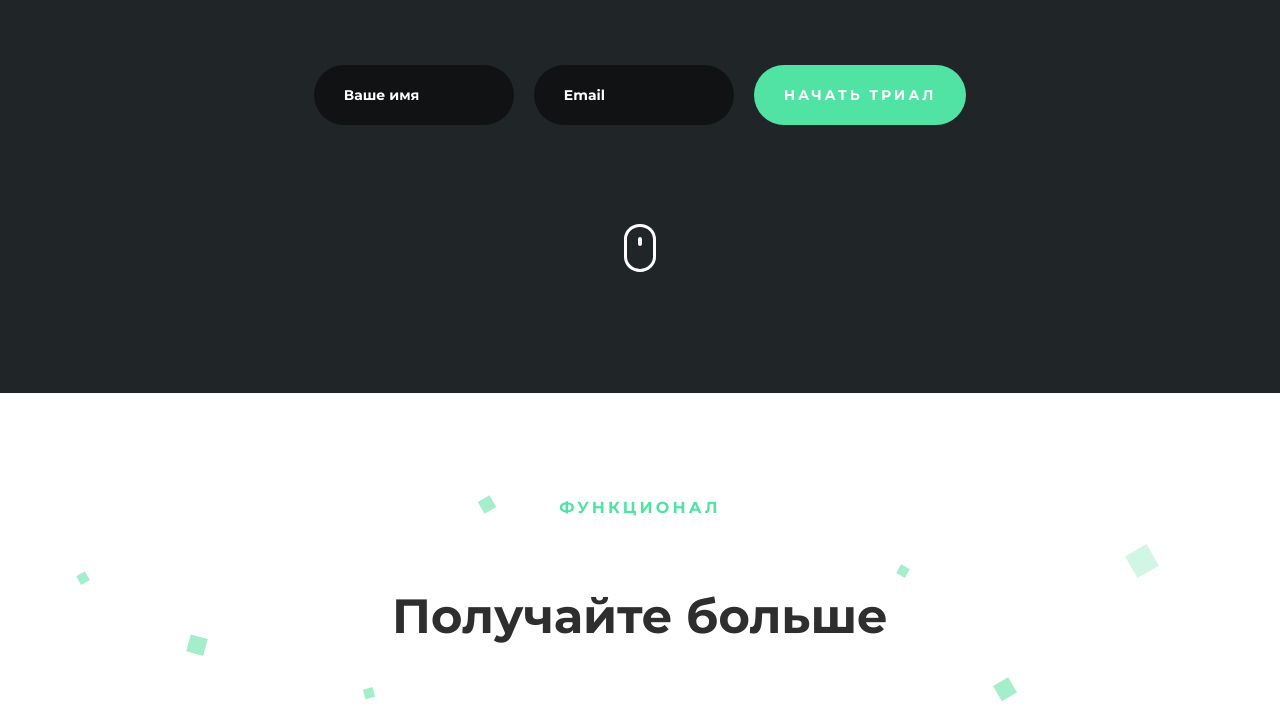
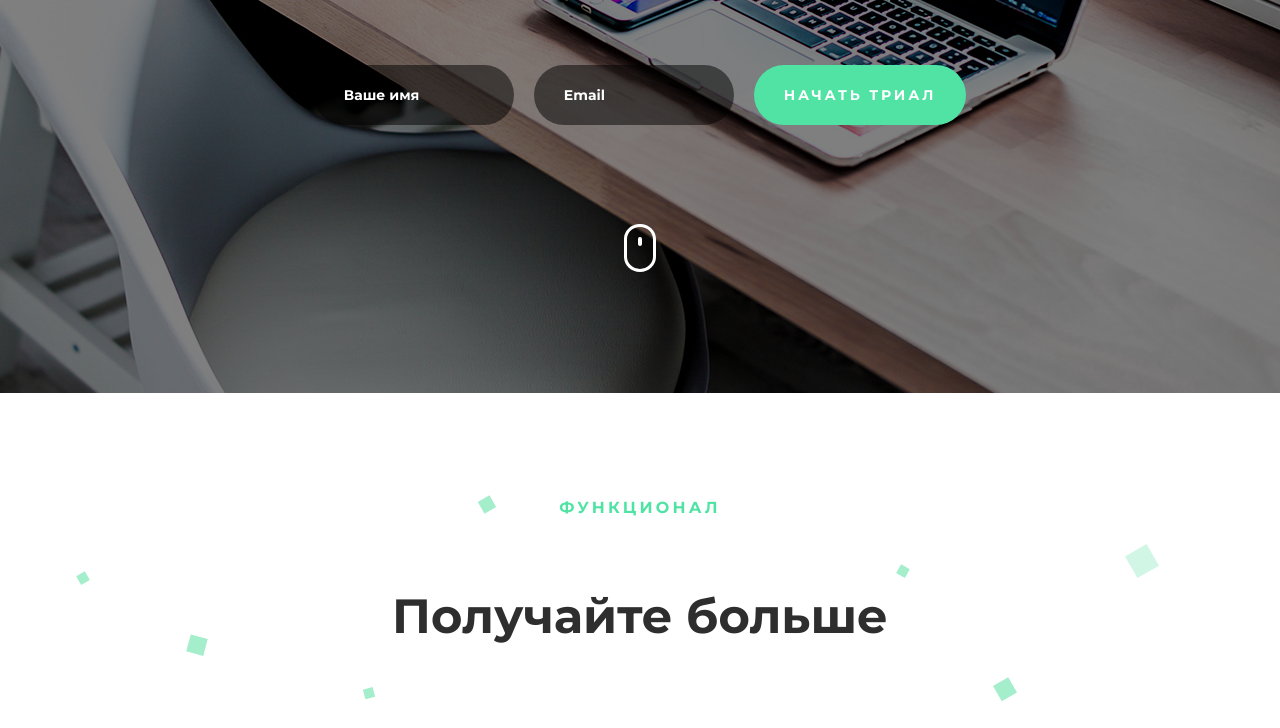
Before and after one commit to Tiana41/Site-UNIT, a plain HTML site: page docs/index.html in a window 1280 px wide. Shown: the part 477-1205 px from the top of the page. Drawn offline with Linux system fonts and the light colour scheme.

Commit message:
Fourth commit

```diff
--- a/docs/css/main.css
+++ b/docs/css/main.css
@@ -100,7 +100,7 @@ body {
   height: auto;
   background-color: #414a4f;
   color: #ffffff;
-  background-image: url("./img/header/img-01.jpg");
+  background-image: url("../img/header/img-01.jpg");
   background-repeat: no-repeat;
   background-position: center;
   background-size: cover;
```
